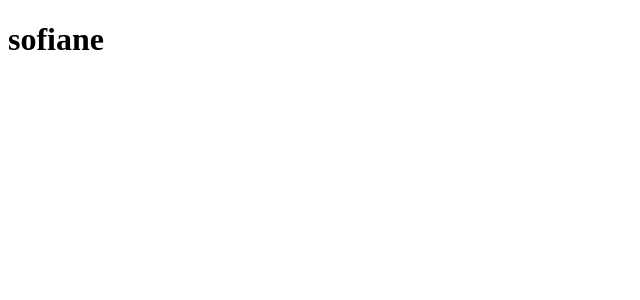
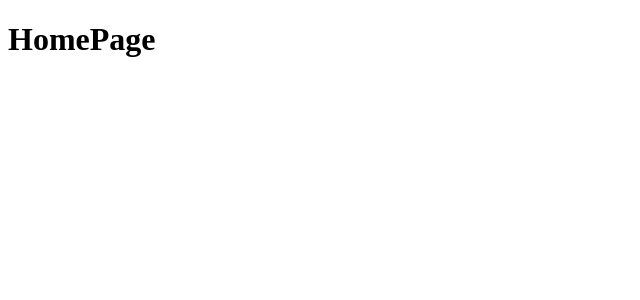
Before and after one commit to sofianeberkane202/worldWise-app, a React (Vite) app: page / in a window 1280 px wide. Shown: the top 300 px of the page, without its empty margins (0-640 px from the left). Built offline with nearby package versions, Linux system fonts and the light colour scheme; the HTML template or start-up script is replaced by a standard one.

Commit message:
setup the rounting of HomePage component

```diff
--- a/package.json
+++ b/package.json
@@ -11,7 +11,8 @@
   },
   "dependencies": {
     "react": "^19.0.0",
-    "react-dom": "^19.0.0"
+    "react-dom": "^19.0.0",
+    "react-router-dom": "^7.0.2"
   },
   "devDependencies": {
     "@eslint/js": "^9.16.0",
--- a/src/App.jsx
+++ b/src/App.jsx
@@ -1,8 +1,13 @@
+import { BrowserRouter, Routes, Route } from "react-router-dom"
+import HomePage from "./pages/HomePage"
+
 /* eslint-disable react/react-in-jsx-scope */
 export default function App(){
   return (
-    <div>
-      <h1>sofiane</h1>
-    </div>
+   <BrowserRouter>
+    <Routes>
+      <Route path="/" element= {<HomePage/>} />
+    </Routes>
+   </BrowserRouter>
   )
 }
--- /dev/null
+++ b/src/pages/HomePage.jsx
@@ -0,0 +1,10 @@
+/* eslint-disable react/react-in-jsx-scope */
+function HomePage() {
+    return (
+        <div>
+            <h1>HomePage</h1>
+        </div>
+    )
+}
+
+export default HomePage
```
